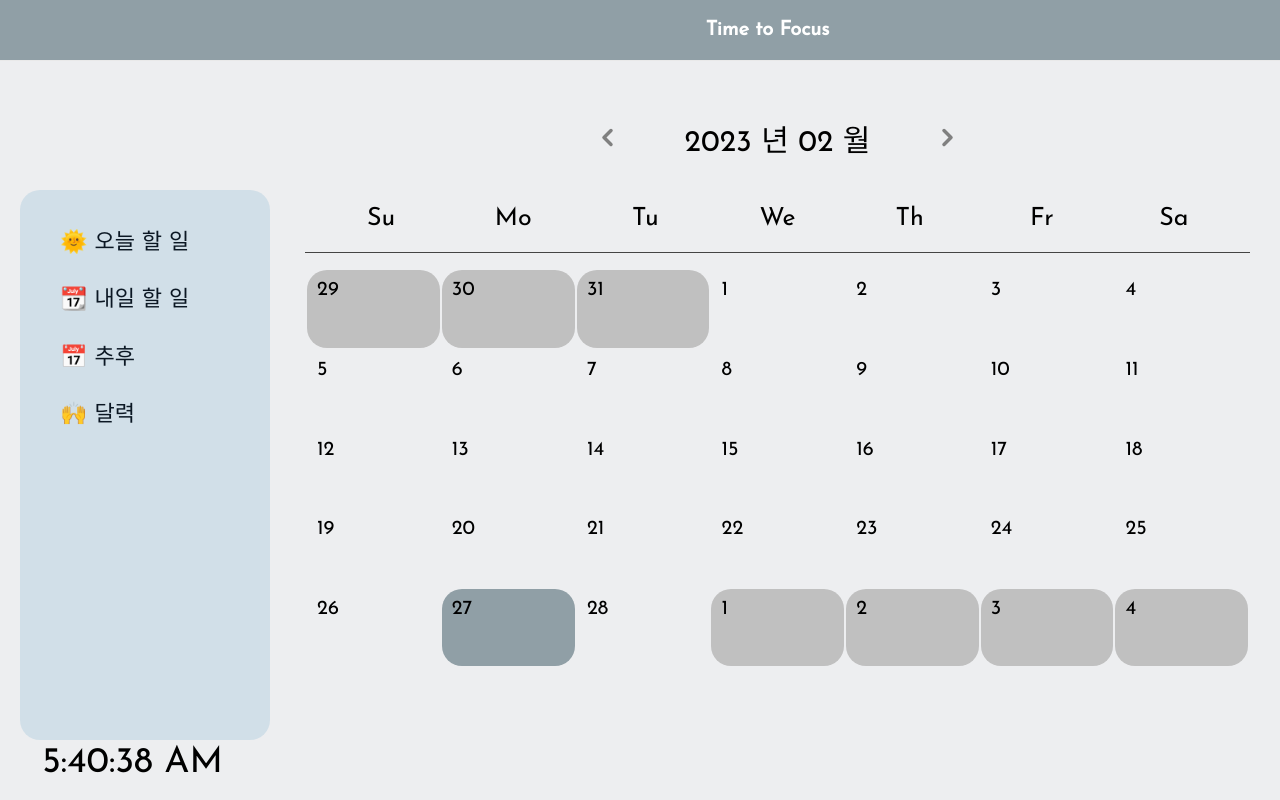
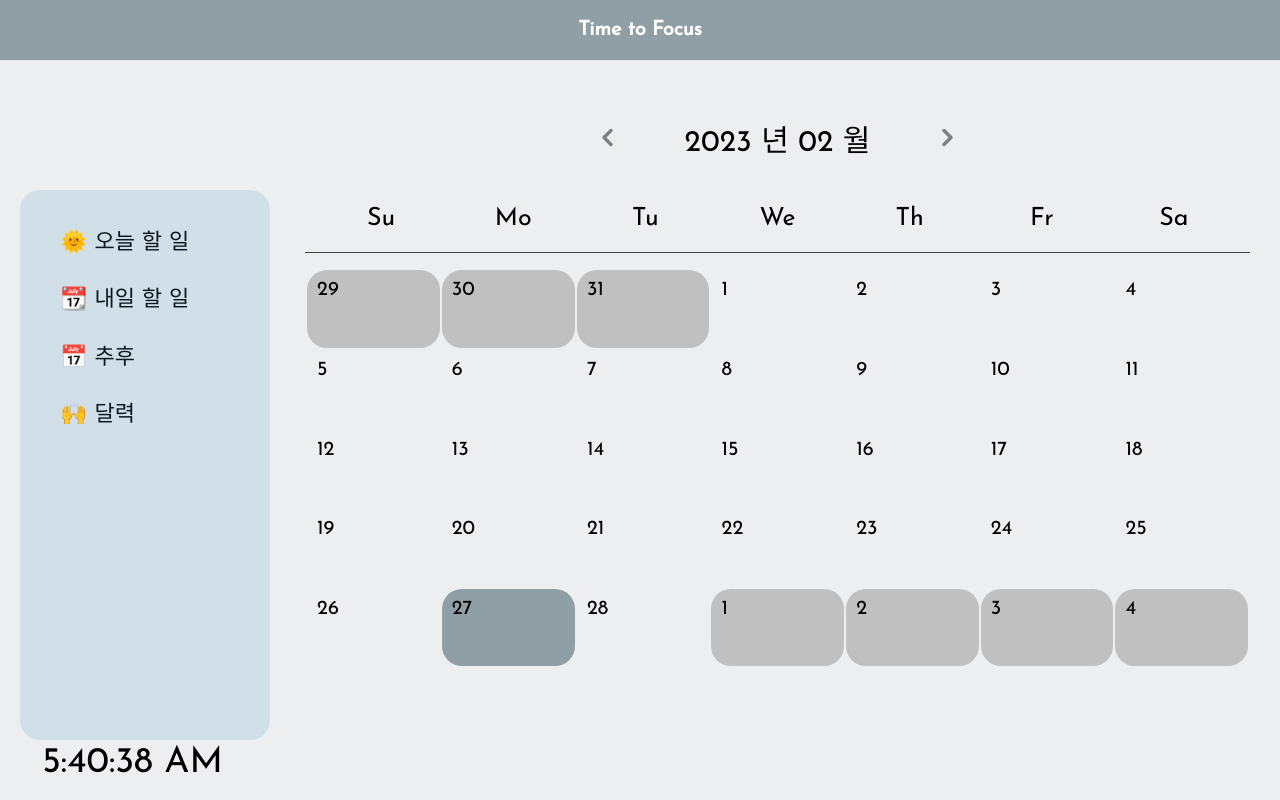
Before and after one commit to miraclee1226/Time-to-focus, a React (Create React App) app: page /calender in a window 1280 px wide. Built offline with nearby package versions, Linux system fonts and the light colour scheme; a web font is replaced by a local one.

Commit message:
Style: header width change

```diff
--- a/src/App.css
+++ b/src/App.css
@@ -42,7 +42,7 @@ body::-webkit-scrollbar-button {
   justify-content: center;
   align-items: center;
   position: fixed;
-  width: 1535px;
+  width: 100%;
   height: 60px;
   font-size: 20px;
   color: white;
```
